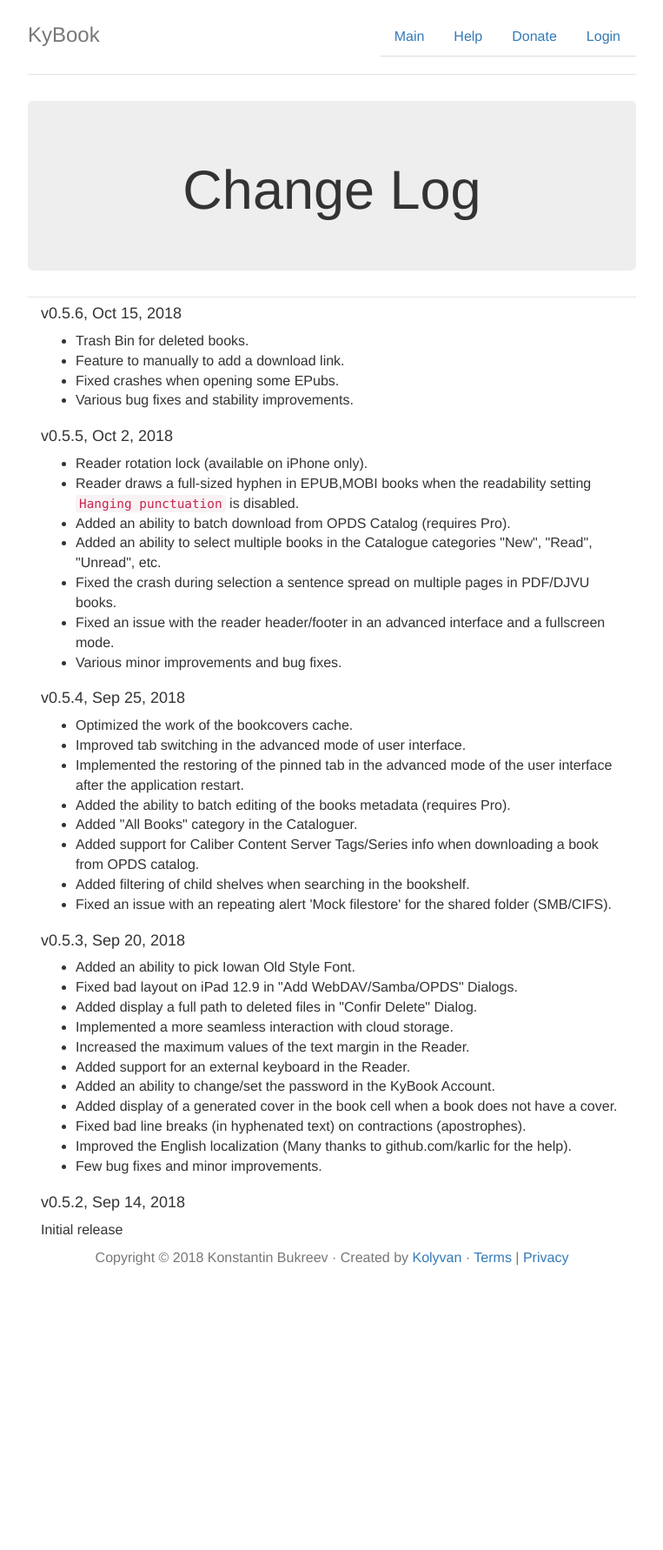
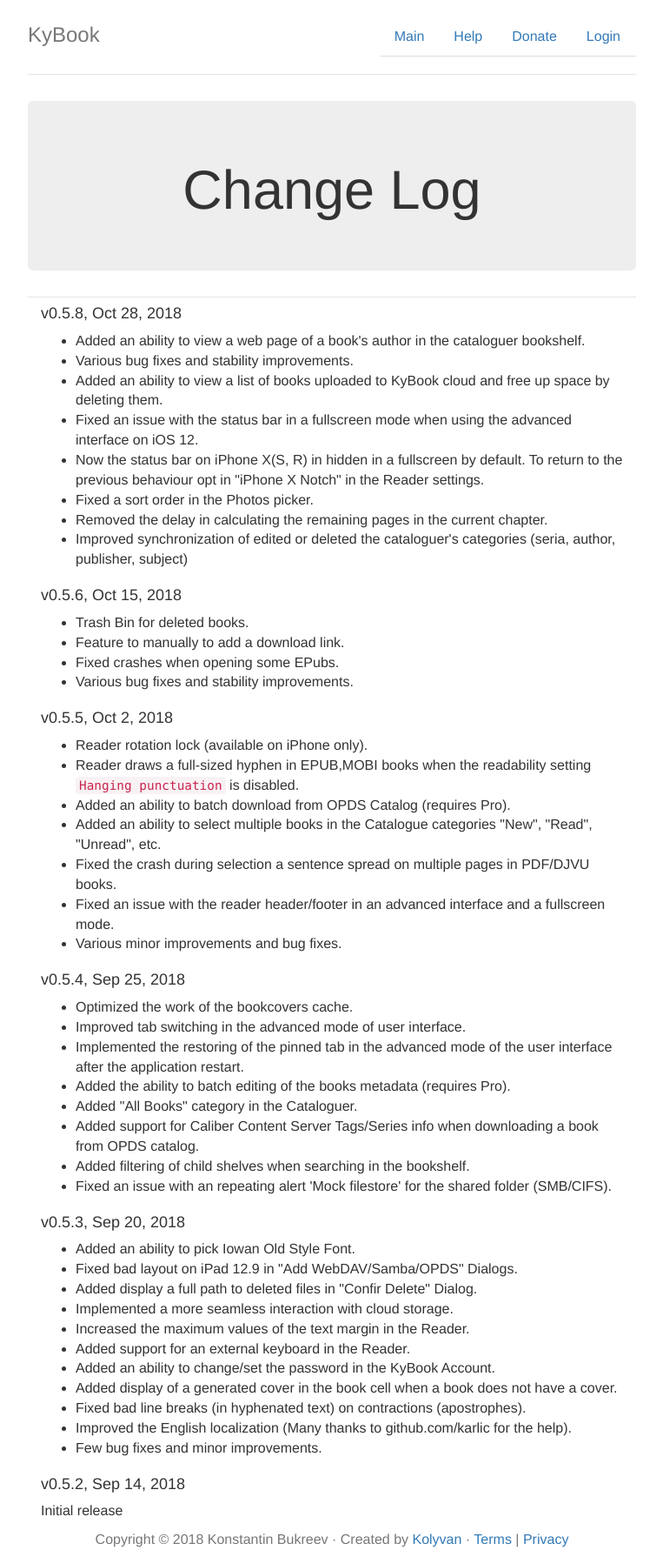
Before and after one commit to kolyvan/kybook-reader.com, a Jekyll site: the page built from changelog.html, in a window 1280 px wide. Shown: the whole page at 87% size, without its empty margins (258-1021 px from the left). Built offline with Jekyll 4.4.1, drawn with Linux system fonts in a browser that asks for light colours; before the commit the page ends 1458 px from its top, so only the background shows below that.

Commit message:
update for app release v0.5.8

```diff
--- a/changelog.html
+++ b/changelog.html
@@ -5,6 +5,20 @@
 
 <div class="jumbotron">
 <h1>Change Log</h1>
+</div>
+
+<div class="col-lg-12">
+  <h4>v0.5.8, Oct 28, 2018</h4>
+  <ul>
+    <li>Added an ability to view a web page of a book's author in the cataloguer bookshelf.</li>
+    <li>Various bug fixes and stability improvements.</li>
+    <li>Added an ability to view a list of books uploaded to KyBook cloud and free up space by deleting them.</li>
+    <li>Fixed an issue with the status bar in a fullscreen mode when using the advanced interface on iOS 12.</li>
+    <li>Now the status bar on iPhone X(S, R) in hidden in a fullscreen by default. To return to the previous behaviour opt in "iPhone X Notch" in the Reader settings.</li>
+    <li>Fixed a sort order in the Photos picker.</li>
+    <li>Removed the delay in calculating the remaining pages in the current chapter.</li>
+    <li>Improved synchronization of edited or deleted the cataloguer's categories (seria, author, publisher, subject)</li>
+  </ul>
 </div>
 
 <div class="col-lg-12">
--- a/index.html
+++ b/index.html
@@ -21,7 +21,7 @@
 </div>
 
 <div class="alert alert-success" role="alert">
-  <strong>October 15, 2018</strong> KyBook 3 v0.5.6 was released on the  <a href="http://itunes.apple.com/app/id1348198785">App Store</a>.
+  <strong>October 28, 2018</strong> KyBook 3 v0.5.8 was released on the  <a href="http://itunes.apple.com/app/id1348198785">App Store</a>.
   <br />
   <a href="/changelog.html">Change Log</a>
 </div>
--- a/ru/index.html
+++ b/ru/index.html
@@ -21,7 +21,7 @@
 </div>
 
 <div class="alert alert-success" role="alert">
-  <strong>15 Октября 2018</strong> KyBook 3 v0.5.6 выпущен в <a href="https://itunes.apple.com/ru/app/kybook-3-ebook-reader/id1348198785?mt=8">App Store</a>.
+  <strong>28 Октября 2018</strong> KyBook 3 v0.5.8 выпущен в <a href="https://itunes.apple.com/ru/app/kybook-3-ebook-reader/id1348198785?mt=8">App Store</a>.
   <br />
   <a href="/ru/changelog.html">История изменений</a>
 </div>
```
Also changed, not shown: ru/changelog.html (+14 -0 lines).
